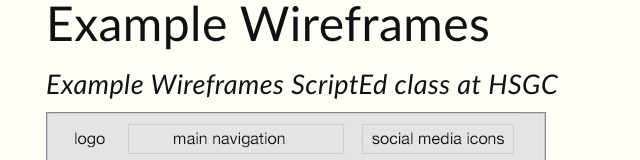
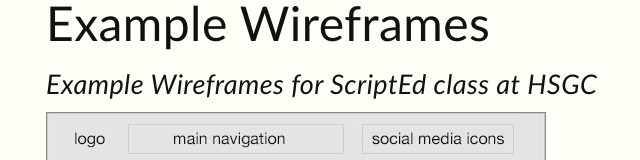
Before and after one commit to edgenard/wireframe-examples, a plain HTML site: page index.html in a window 1280 px wide. Shown: the part 144-304 px from the top of the page, without its empty margins (114-754 px from the left). Drawn offline with Linux system fonts and the light colour scheme.

Commit message:
Fixed subtitle

```diff
--- a/index.html
+++ b/index.html
@@ -9,7 +9,7 @@
 
   <article class="sans">
     <h1>Example Wireframes</h1>
-    <p class="subtitle">Example Wireframes ScriptEd class at HSGC</p>
+    <p class="subtitle">Example Wireframes for ScriptEd class at HSGC</p>
     <figure class="fullwidth">
       <img src="images/contact-page-wireframe_mini.jpg" alt="">
     </figure>
```
